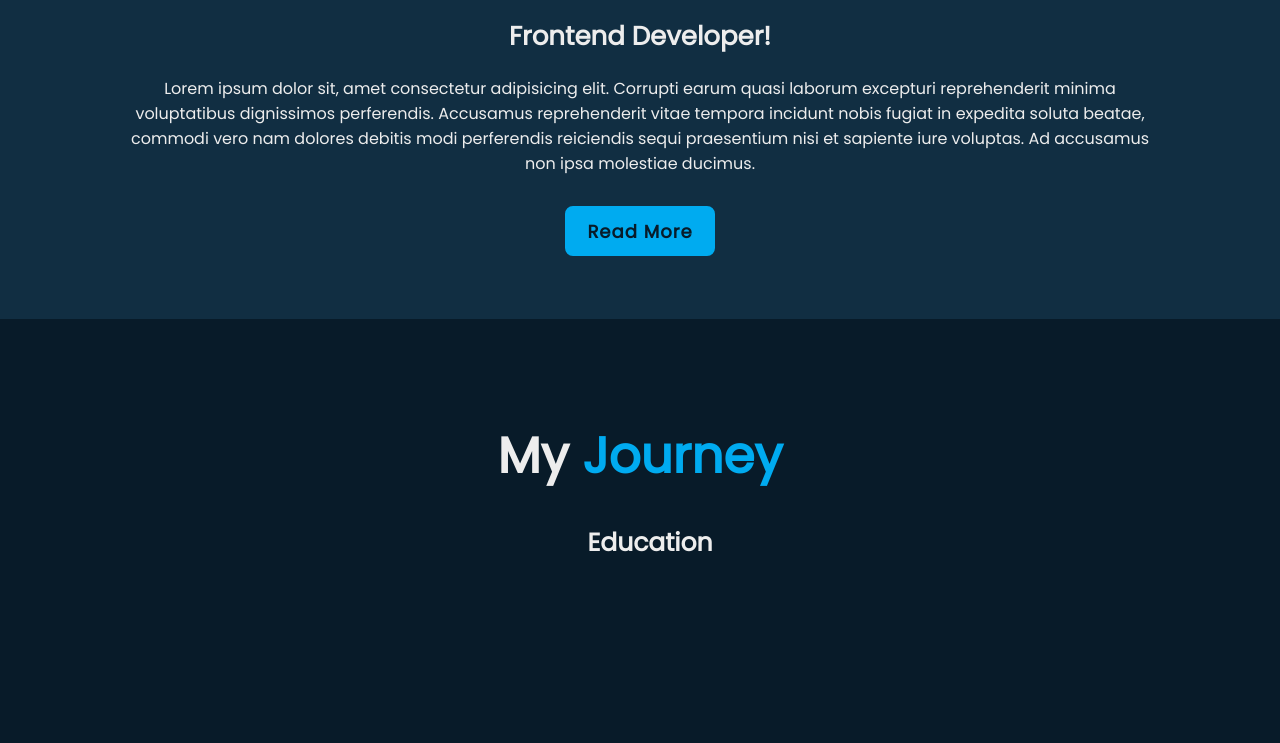
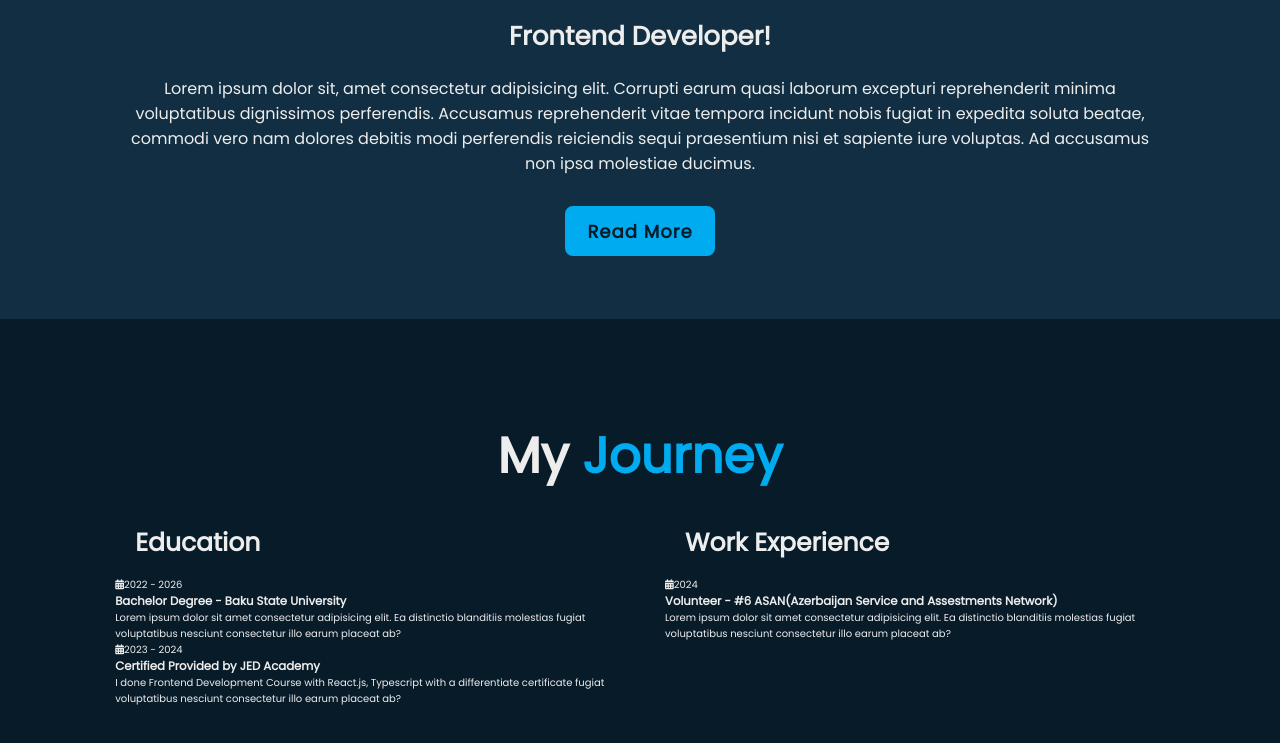
Before and after one commit to Gahramanoval301/potfolio_website, a plain HTML site: page assets/html/index.html in a window 1280 px wide. Shown: the part 1281-2024 px from the top of the page. Before the commit the page ends 1908 px from the top, so only its background shows below. Drawn offline with Linux system fonts and the light colour scheme.

Commit message:
adding education and work experience section and its structure

```diff
--- a/assets/html/index.html
+++ b/assets/html/index.html
@@ -86,11 +86,40 @@
                 <div class="education-box">
                     <div class="education-content">
                         <div class="content">
-                            <div class="year"></div>
+                            <div class="year"><i class="fa-solid fa-calendar-days"></i>2022 - 2026</div>
+                            <h3>Bachelor Degree - Baku State University</h3>
+                            <p>Lorem ipsum dolor sit amet consectetur adipisicing elit. Ea distinctio blanditiis
+                                molestias fugiat voluptatibus nesciunt consectetur illo earum placeat ab?</p>
                         </div>
                     </div>
+
+                    <div class="education-content">
+                        <div class="content">
+                            <div class="year"><i class="fa-solid fa-calendar-days"></i>2023 - 2024</div>
+                            <h3>Certified Provided by JED Academy</h3>
+                            <p>I done Frontend Development Course with React.js, Typescript with a differentiate
+                                certificate fugiat voluptatibus nesciunt consectetur illo earum placeat ab?</p>
+                        </div>
+                    </div>
+
                 </div>
             </div>
+            <div class="education-column">
+                <h3 class="title">Work Experience</h3>
+
+                <div class="education-box">
+                    <div class="education-content">
+                        <div class="content">
+                            <div class="year"><i class="fa-solid fa-calendar-days"></i>2024</div>
+                            <h3>Volunteer - #6 ASAN(Azerbaijan Service and Assestments Network)</h3>
+                            <p>Lorem ipsum dolor sit amet consectetur adipisicing elit. Ea distinctio blanditiis
+                                molestias fugiat voluptatibus nesciunt consectetur illo earum placeat ab?</p>
+                        </div>
+                    </div>
+
+                </div>
+            </div>
+
         </div>
     </section>
 
```
